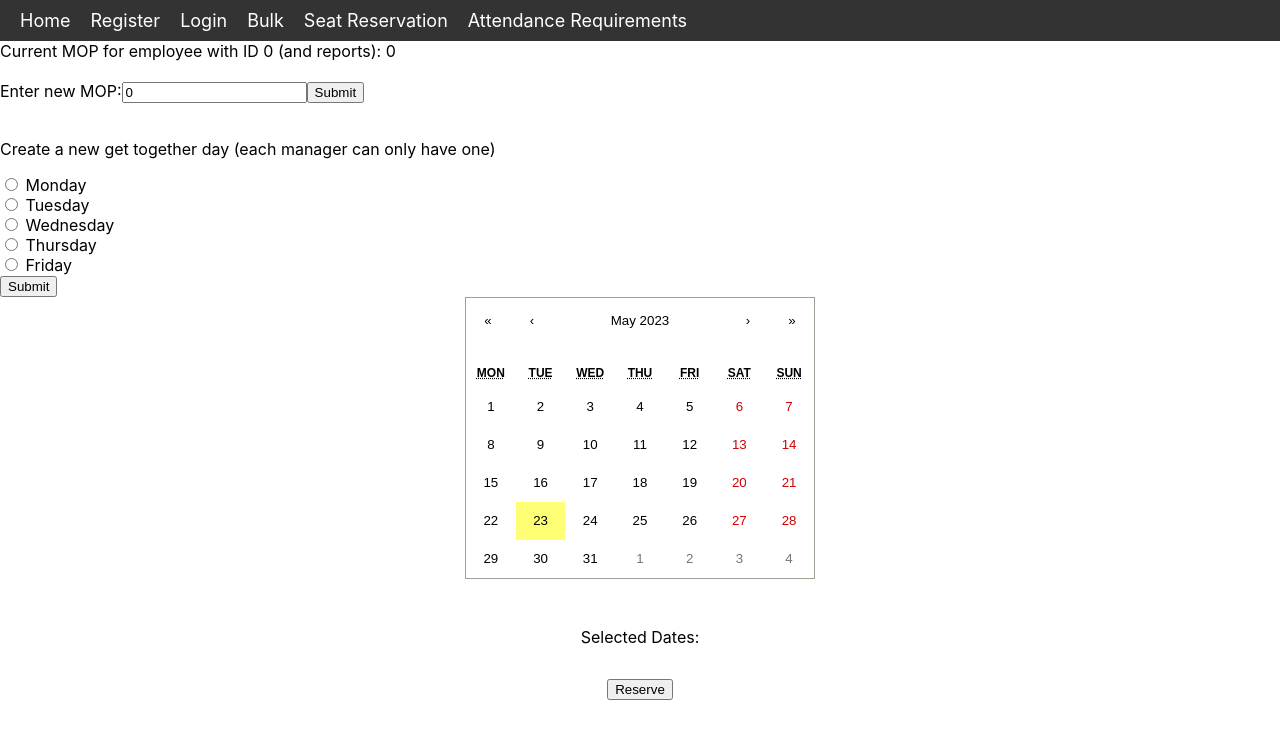
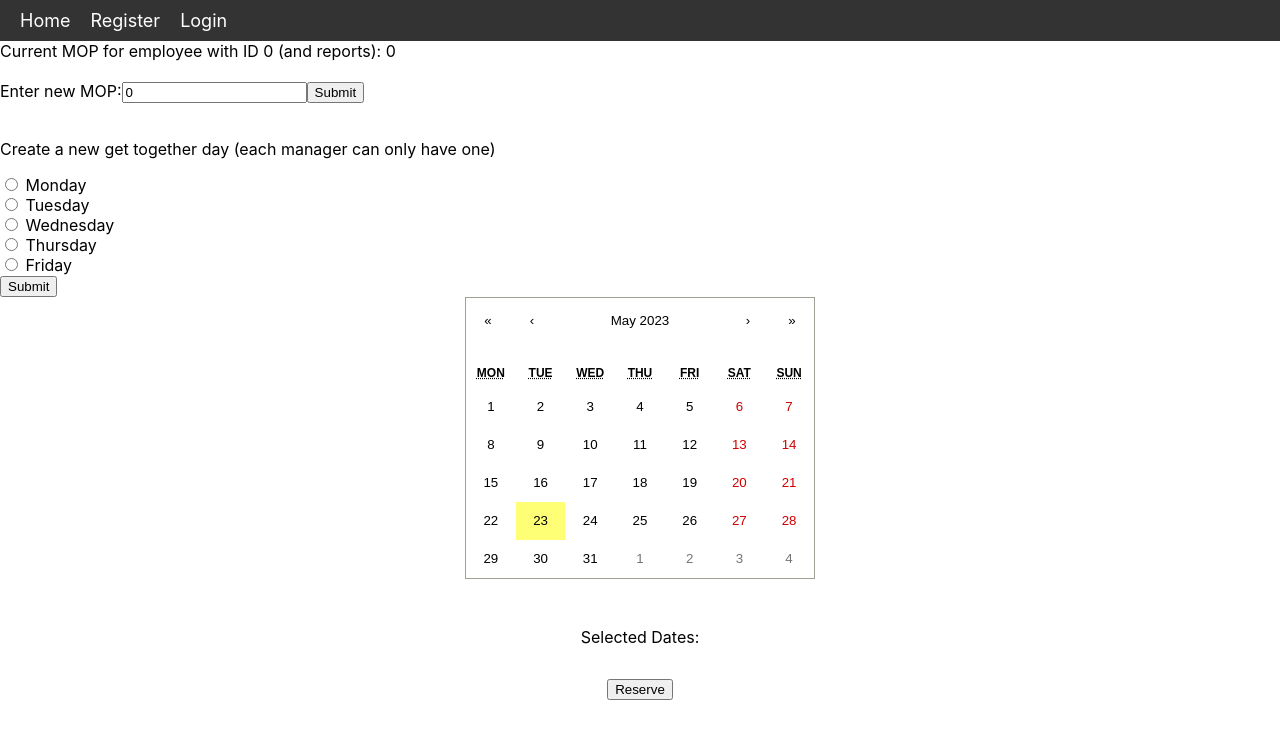
Before and after one commit to ankitajaswal/CMPE275_TeamProject, a React (Create React App) app in the folder frontend/wiors/: page /userDash in a window 1280 px wide. Shown: the top 738 px of the page. Built offline with nearby package versions, Linux system fonts and the light colour scheme; no server answers; the HTML template or start-up script is replaced by a standard one.

Commit message:
updated navbar fe

```diff
--- a/frontend/wiors/src/components/NavBarComponent.js
+++ b/frontend/wiors/src/components/NavBarComponent.js
@@ -21,21 +21,6 @@ function NavBar() {
             Login
           </Link>
         </li>
-        <li className='nav-item'>
-          <Link to='/bulk' className='nav-link'>
-            Bulk
-          </Link>
-        </li>
-        <li className='nav-item'>
-          <Link to='/seatreservation' className='nav-link'>
-            Seat Reservation
-          </Link>
-        </li>
-        <li className='nav-item'>
-          <Link to='/attendancerequirements' className='nav-link'>
-            Attendance Requirements
-          </Link>
-        </li>
       </ul>
     </nav>
   );
--- a/frontend/wiors/src/components/UserDash.js
+++ b/frontend/wiors/src/components/UserDash.js
@@ -3,6 +3,7 @@ import SetSeatCapacity from './SetSeatCapacity';
 import SeatReservation from './SeatReservationComponent';
 import EmployerRequirement from "./EmployerRequirement";
 import EmployeeRequirement from "./EmployeeRequirement";
+import CSVImporterComponent from './CSVImporterComponent';
 
 function UserDash() {
     console.log(global.config);
@@ -11,6 +12,7 @@ function UserDash() {
             <div>
                 <EmployerRequirement />
                 <SetSeatCapacity/>
+                <CSVImporterComponent />
             </div>
         )
     } else {
```
